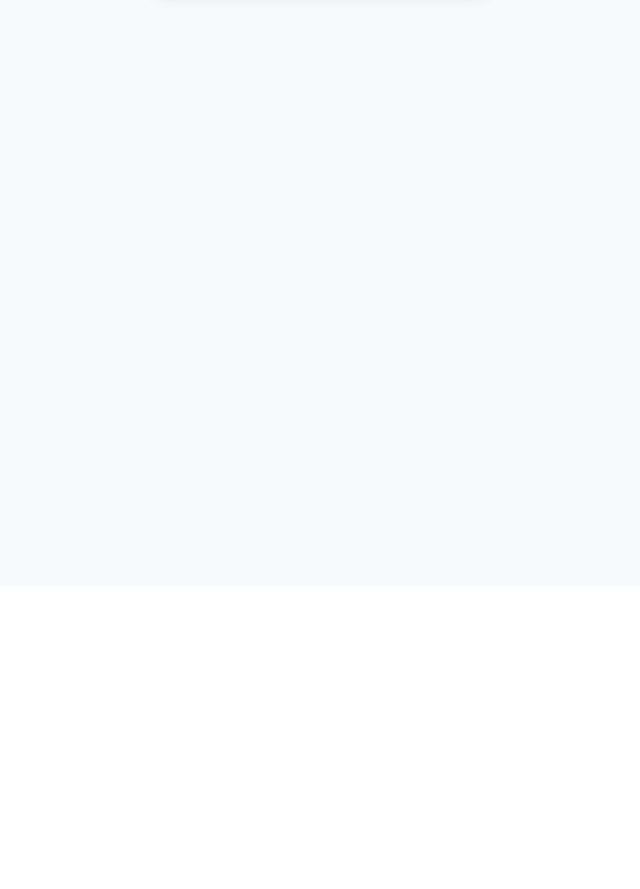
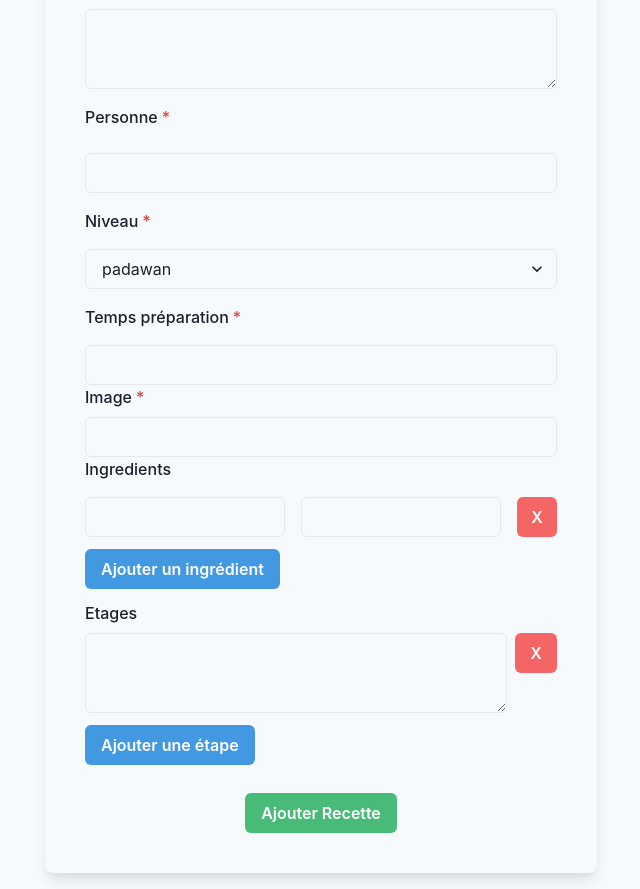
Before and after one commit to souleymane-diallo/Projet-final-Cantina-geek, a React (Create React App) app: page /addrecipe in a window 1280 px wide. Shown: the part 296-1185 px from the top of the page, without its empty margins (319-959 px from the left). Before the commit the page ends 882 px from the top, so only its background shows below. Built offline with nearby package versions, Linux system fonts and the light colour scheme.

Commit message:
create a recipe

```diff
--- a/src/components/Recipe.jsx
+++ b/src/components/Recipe.jsx
@@ -2,81 +2,97 @@ import React from 'react'
 import {
     Box, FormControl, FormLabel, Input,
     Stack,
-    Select,
-    Button,
-    Textarea,
-    useColorModeValue,
+    Button, Flex,
+    Textarea, Select
   } from '@chakra-ui/react';
 
-const Recipe = ({ recipe }) => {
+const Recipe = ({handleForm, submitRecipe, addChamps, removeFormFields, onValidateForm}) => {
     return (
         <Box
           rounded={'lg'}
-          bg={useColorModeValue('white', 'gray.700')}
           boxShadow={'lg'}
-          p={8}
+          p={10}
+          mt={12}
         >
-
-          {recipe &&
-            <>
-            <Stack direction="row" spacing={4} mt={4}>
-            <FormControl>
+            <FormControl isRequired onChange={handleForm}>
               <FormLabel>Titre</FormLabel>
-              <Input type="text" value={recipe.titre} />
+              <Input type="text" id="titre" />
+              <FormLabel>Description</FormLabel>
+              <Textarea id="description" />
+            <Stack spacing={4} mt={4}>
+              <FormLabel>Personne</FormLabel>
+              <Input type="number" id="personnes" />
+              <FormLabel>Niveau</FormLabel>
+              <Select id="niveau">
+                <option value="padawan">padawan</option>
+                <option value="jedi">jedi</option>
+                <option value="maitre">maitre</option>
+              </Select>
+              <FormLabel>Temps préparation</FormLabel>
+              <Input type="number" id="tempsPreparation" />
+          </Stack>
+            <FormLabel>Image</FormLabel>
+              <Input type="text" />
+            <FormControl id="ingredients">
+              <FormLabel>Ingredients</FormLabel>
+              {submitRecipe.ingredients.map((value, index) => (
+                <Stack direction="row" spacing={4} mt={4} key={index}>
+                  <Input type="text" id="quantite" onChange={(e) => handleForm(e, index, value)} />
+                  <Input type="text" id="ingredient" onChange={(e) => handleForm(e, index, value)}  />
+                  <Button
+                    bg={'red.400'}
+                    color={'white'}
+                    _hover={{ bg: 'red.500'}}
+                    onClick={() => removeFormFields('ingrédient', index)}
+                  >
+                    X
+                  </Button>
+                </Stack>
+              ))}
             </FormControl>
-            <FormControl>
-              <FormLabel>Description</FormLabel>
-              <Input type="text" value={recipe.description} />
+            <Button
+              my={3}
+              bg={'blue.400'}
+              _hover={{ bg: 'blue.500'}}
+              color={'white'}
+              onClick={() => addChamps('ingrédient')}
+            >
+            Ajouter un ingrédient</Button>
+            <FormControl id="etapes">
+              <FormLabel>Etages</FormLabel>
+                {submitRecipe.etapes.map((value, index) => (
+                  <Stack direction="row" key={index} mt={2}>
+                    <Textarea id="etape" onChange={(e) => handleForm(e, value, index)} />
+                      <Button bg={'red.400'}
+                        _hover={{ bg: 'red.500'}}
+                        color={'white'}
+                        onClick={() => removeFormFields('étape', index)}
+                        >
+                          X
+                        </Button>
+                    </Stack>
+                ))}
             </FormControl>
-          </Stack>
-          <Stack direction="row" spacing={4} mt={4}>
-            <FormControl>
-              <FormLabel>Personne</FormLabel>
-              <Input type="number" value={recipe.personnes} />
-            </FormControl>
-            <FormControl>
-              <FormLabel>Niveau</FormLabel>
-              <Input type="text" value={recipe.niveau} />
-            </FormControl>
-            <FormControl>
-              <FormLabel>Temps préparation</FormLabel>
-              <Input type="number" value={recipe.tempsPreparation} />
-            </FormControl>
-          </Stack>
-        <Stack direction="row" spacing={4} mt={4}>
-            <FormLabel>Ingredients</FormLabel>
-            <FormControl>
-              <Input type="number" />
-            </FormControl>
-            <FormControl>
-            <Select>
-                <option value="cm">cm</option>
-                <option value="cm">mg</option>
-                <option value="cm">kg</option>
-            </Select>
-            </FormControl>
-            <FormControl>
-              <Input type="text" />
-            </FormControl>
-        </Stack>
-        <Stack direction="row" spacing={4} mt={4}>
-            <FormControl id="password">
-              <FormLabel>Etages</FormLabel>
-              <Textarea value={recipe.etapes} />
-            </FormControl>
-        </Stack>
-        </>
-        }
-            <Stack mt={5}>
             <Button
+              my={3}
               bg={'blue.400'}
               color={'white'}
-                _hover={{
-                  bg: 'blue.500',
-                }}>
-                Ajouter
+              _hover={{ bg: 'blue.500'}}
+              onClick={() => addChamps('étape')}
+            >
+            Ajouter une étape</Button>
+          <Flex justifyContent="center">
+            <Button
+              onClick={onValidateForm}
+              mt={4}
+              justifyContent="center"
+              bg={'green.400'}
+              color={'white'}
+              _hover={{ bg: 'green.500'}}>
+              Ajouter Recette
             </Button>
-            </Stack>
+          </Flex>
+      </FormControl>
     </Box>
   )
 }
--- a/src/pages/AddRecipe.jsx
+++ b/src/pages/AddRecipe.jsx
@@ -1,4 +1,5 @@
-import React from 'react';
+import React, { useState } from 'react';
+import { useHistory} from 'react-router-dom'
 import {
     Flex,
     Stack,
@@ -7,7 +8,115 @@ import {
   } from '@chakra-ui/react';
 import Recipe from '../components/Recipe';
 
+const data = {
+  titre: "",
+  description: "",
+  niveau: "padawan",
+  personnes: 0,
+  tempsPreparation: 5,
+  ingredients: [["", ""]],
+  etapes: [""],
+  photo: "http://localhost:9000/images/dustcrepe.jpg",
+};
+
 const AddRecipe = () => {
+
+  const [error, setError] = useState(false);
+  const [submitRecipe, setSubmitRecipe] = useState(data);
+  const history = useHistory();
+  const handleForm = (e, index = null, value = null) => {
+    console.log(e.target.value);
+    if (e.target.id === "personnes" || e.target.id === "tempsPreparation") {
+      setSubmitRecipe({
+        ...submitRecipe,
+        [e.target.id]: Number(e.target.value),
+      });
+    } else if (e.target.id === "quantite" && index != null) {
+      const newValue = submitRecipe;
+      newValue.ingredients[index][0] = e.target.value;
+      setSubmitRecipe({ newValue });
+      console.log(newValue);
+    } else if (e.target.id === "ingredient" && index != null) {
+      const newValue = submitRecipe;
+      newValue.ingredients[index][1] = e.target.value;
+      setSubmitRecipe({ newValue });
+      console.log(newValue)
+    } else if (e.target.id === "etape" && index != null) {
+      const newValue = submitRecipe;
+      newValue.etapes[index] = e.target.value;
+      setSubmitRecipe({ newValue });
+      console.log(newValue)
+    }
+    else {
+      setSubmitRecipe({
+        ...submitRecipe,
+        [e.target.id]: e.target.value,
+      });
+    }
+  };
+
+  const addChamps = (option) => {
+    if (option === "ingrédient") {
+      const recipe = submitRecipe.ingredients;
+    recipe.push(["", ""]);
+    setSubmitRecipe({
+      ...submitRecipe,
+      [submitRecipe.ingredients]: recipe,
+    });
+    } else if (option === "étape") {
+      const recipe = submitRecipe.etapes;
+      recipe.push("");
+      setSubmitRecipe({
+      ...submitRecipe,
+      [submitRecipe.etapes]: recipe,
+    });
+    }
+  };
+
+  const removeFormFields = (option, i) => {
+    if (option === "ingrédient") {
+      const recipe = submitRecipe.ingredients;
+    recipe.splice(i, 1);
+    setSubmitRecipe({
+      ...submitRecipe,
+      [submitRecipe.ingredients]: recipe,
+    });
+    } else if (option === "étape") {
+      const recipe = submitRecipe.etapes;
+    recipe.splice(i, 1);
+    setSubmitRecipe({
+      ...submitRecipe,
+      [submitRecipe.etapes]: recipe,
+    });
+    }
+  }
+
+  function onValidateForm() {
+    const requestOptions = {
+      method: "POST",
+      headers: {
+        Accept: "application/json",
+        "Content-Type": "application/json",
+      },
+      body: JSON.stringify(submitRecipe),
+    };
+
+    fetch("http://localhost:9000/api/recipes", requestOptions)
+      .then((res) => res.json())
+      .then(
+        (result) => {
+          alert(result.message);
+          if(result.message) {
+            history.push('/')
+          }
+        },
+        (error) => {
+          setError(error);
+          alert(error);
+        }
+      );
+  }
+
   return (
     <Flex
       minH={'100vh'}
@@ -17,7 +126,12 @@ const AddRecipe = () => {
       <Stack align={'center'}>
       <Heading fontSize={'4xl'}>Ajouter une recette</Heading>
       </Stack>
-            <Recipe />
+      <Recipe handleForm={handleForm}
+        submitRecipe={submitRecipe}
+        addChamps={addChamps}
+        removeFormFields={removeFormFields}
+        onValidateForm={onValidateForm}
+      />
     </Stack>
   </Flex>
   )
--- a/src/pages/DetailsRecipes.jsx
+++ b/src/pages/DetailsRecipes.jsx
@@ -1,53 +1,41 @@
-import React, { useState, useEffect} from 'react';
+import React from 'react';
+import { Link, useHistory } from 'react-router-dom'
 import { Flex, Box, chakra, Image, Button, Stack, List, ListItem, ListIcon} from '@chakra-ui/react';
-import {FaRegEdit} from 'react-icons/fa';
-import {RiDeleteBin6Line} from 'react-icons/ri'
+import {AiFillDelete, AiFillEdit} from 'react-icons/ai'
 import {GiCookingPot, GiCheckMark} from 'react-icons/gi'
 import{ useParams } from 'react-router-dom';
+import Loader from '../utils/Loader';
 import axios from 'axios';
-import Loader from '../utils/Loader';
-
-const client = axios.create({
-    baseURL: `http://localhost:9000/api`
-});
+import { useFetch } from '../utils/hooks/useFetch';
 
 const DetailsRecipes = () => {
+    const history = useHistory()
     const params = useParams();
     const id = params.id;
-    const [recipe, setRecipe] = useState(null);
-    const [error, setError] = useState(false);
-    const [loading, setLoading] = useState(true);
-
-    useEffect(() =>{
-        async function getRecipe() {
-            setLoading(true);
-            try {
-                const response = await client.get(`/recipe/${id}`)
-                setRecipe(response.data);
-            }
-            catch (err) {
-                setError(true);
-                console.log(err.errorMessage)
-            }
-            finally {
-                setLoading(false);
-            }
-        }
-        getRecipe();
-
-    }, [id]);
+    const { data, error, isLoading } = useFetch(`http://localhost:9000/api/recipe/${id}`);
+    const recipe = data;
 
     if (error) {
-        return <span>il y a un problème</span>
+      return  <span>{error}</span>
     }
-
+    const onDeleteRecipe = (id) => {
+        axios.delete(`http://localhost:9000/api/recipe/${id}`)
+        .then(resul => {
+            alert(resul.data.message)
+            history.push('/')
+        })
+        .catch((e) => {
+           alert(e);
+        })
+    }
     return (
             <>
-            {loading ? (
+            {isLoading ? (
                 <Loader />
             ) : ( recipe &&
                 <Flex
                     p={20}
+                    key={recipe.id}
                     w="full"
                     alignItems="center"
                     justifyContent="center"
@@ -57,7 +45,9 @@ const DetailsRecipes = () => {
                         rounded="lg"
                         shadow="md"
                         maxW="2xl"
+                        mt={14}
                     >
+
                         <Image
                         roundedTop="lg"
                         w="full"
@@ -99,7 +89,7 @@ const DetailsRecipes = () => {
                     </chakra.h3>
 
                     <List spacing={3}>
-                        {recipe.ingredients.map(ingredient =>
+                        {recipe.ingredients?.map(ingredient =>
                         <ListItem>
                         <ListIcon as={GiCookingPot} color="green.200" />
                             {ingredient.slice(0,1)+ " "+ingredient.slice(1)}
@@ -119,10 +109,21 @@ const DetailsRecipes = () => {
                     </List>
 
                     <Stack direction="row" justifyContent="space-around" mt={3} >
-                        <Button leftIcon={<FaRegEdit />} colorScheme="pink" variant="outline">
-                            Edit
+                        <Button leftIcon={<AiFillEdit />} colorScheme="blue" variant="outline">
+                        <Link to={`edit/${recipe.id}`}>Edit</Link>
                         </Button>
-                        <Button rightIcon={<RiDeleteBin6Line />} colorScheme="blue" variant="outline">
+                        <Button
+                            onClick={() =>{
+                                const confirBox = window.confirm(
+                                    `voulez-vous supprimer cette recette ${recipe.titre}`
+                                )
+                                if (confirBox === true) {
+                                    onDeleteRecipe(recipe.id)
+                                }
+                            }}
+                            rightIcon={<AiFillDelete />}
+                            colorScheme="red" variant="outline"
+                        >
                             Delete
                         </Button>
                     </Stack>
--- a/src/pages/EditRecipe.jsx
+++ b/src/pages/EditRecipe.jsx
@@ -1,46 +1,16 @@
 import React, { useState, useEffect } from 'react';
-import Loader from '../utils/Loader';
-import axios from 'axios';
+
 import {
     Flex,
     Stack,
     Heading,
   } from '@chakra-ui/react';
-import { useParams } from 'react-router-dom';
-import Recipe from '../components/Recipe';
+//import { useParams } from 'react-router-dom';
+import FormEdit from '../components/FormEdit';
 
-const client = axios.create({
-    baseURL: `http://localhost:9000/api`
-});
+
 const EditRecipe = () => {
-    const params = useParams();
-    const id = params.id;
-    const [recipe, setRecipe] = useState(null);
-    const [error, setError] = useState(false);
-    const [loading, setLoading] = useState(true);
 
-    useEffect(() =>{
-        async function getRecipe() {
-            setLoading(true);
-            try {
-                const response = await client.get(`/recipe/${id}`)
-                setRecipe(response.data);
-            }
-            catch (err) {
-                setError(true);
-                console.log(err.errorMessage)
-            }
-            finally {
-                setLoading(false);
-            }
-        }
-        getRecipe();
-
-    }, [id]);
-
-    if (error) {
-        return <span>{error.errorMessage}</span>
-    }
   return (
       <Flex
           minH={'100vh'}
@@ -50,11 +20,7 @@ const EditRecipe = () => {
               <Stack align={'center'}>
               <Heading fontSize={'4xl'}>Modifier une recette</Heading>
               </Stack>
-                {loading ? (
-                    <Loader />
-                ):(
-                    <Recipe recipe={recipe} />
-                )}
+              <FormEdit />
           </Stack>
       </Flex>
   )
--- a/src/pages/ListRecipes.jsx
+++ b/src/pages/ListRecipes.jsx
@@ -1,44 +1,17 @@
-import React, { useState, useEffect } from 'react';
-import axios from 'axios';
+import React from 'react';
 import Loader from '../utils/Loader';
+import FilterInput from '../components/FilterInput';
 import CardRecipe from '../components/CardRecipe';
 
-const client = axios.create({
-    baseURL: `http://localhost:9000/api`
-})
+const ListRecipes = ({loading, recipes, onDeleteRecipe }) => {
 
-const ListRecipes = () => {
-
-    const [recettes, setRecettes] = useState(null);
-    const [loading, setLoading] = useState(true);
-    const [error, setError] = useState(false);
-
-    useEffect(() => {
-        async function getRecipes() {
-            setLoading(true);
-            try {
-                const response = await client.get(`/recipes`)
-                setRecettes(response.data)
-            } catch (err) {
-                console.log(err.errorMessage)
-                setError(true);
-            }
-            finally {
-                setLoading(false);
-            }
-        }
-        getRecipes();
-    }, []);
-
-    if (error) {
-        return <span>{error.errorMessage}</span>
-    }
     return (
         <>
+            <FilterInput />
             { loading ? (
             <Loader />
             ): (
-                <CardRecipe recipes={recettes} />
+                <CardRecipe recipes={recipes} onDeleteRecipe={onDeleteRecipe} />
             )}
         </>
 
--- /dev/null
+++ b/src/utils/hooks/useFetch.jsx
@@ -0,0 +1,29 @@
+import { useState, useEffect } from 'react'
+
+export function useFetch(url) {
+    const [data, setData] = useState([])
+    const [isLoading, setLoading] = useState(true)
+    const [error, setError] = useState(false)
+
+    useEffect(() => {
+        if(!url) return
+        setLoading(true)
+
+        async function fetchDate() {
+            try {
+                const response = await fetch(url)
+                const data = await response.json()
+                setData(data)
+            } catch (err) {
+                console.log(err)
+                setError(true)
+            } finally {
+                setLoading(false)
+            }
+        }
+        fetchDate()
+
+    }, [url])
+
+    return { isLoading, data, error }
+}
```
Also changed, not shown: 1 other file (tests, documents, lock files or other folders). Lines whose indentation alone changed are shown as unchanged.
